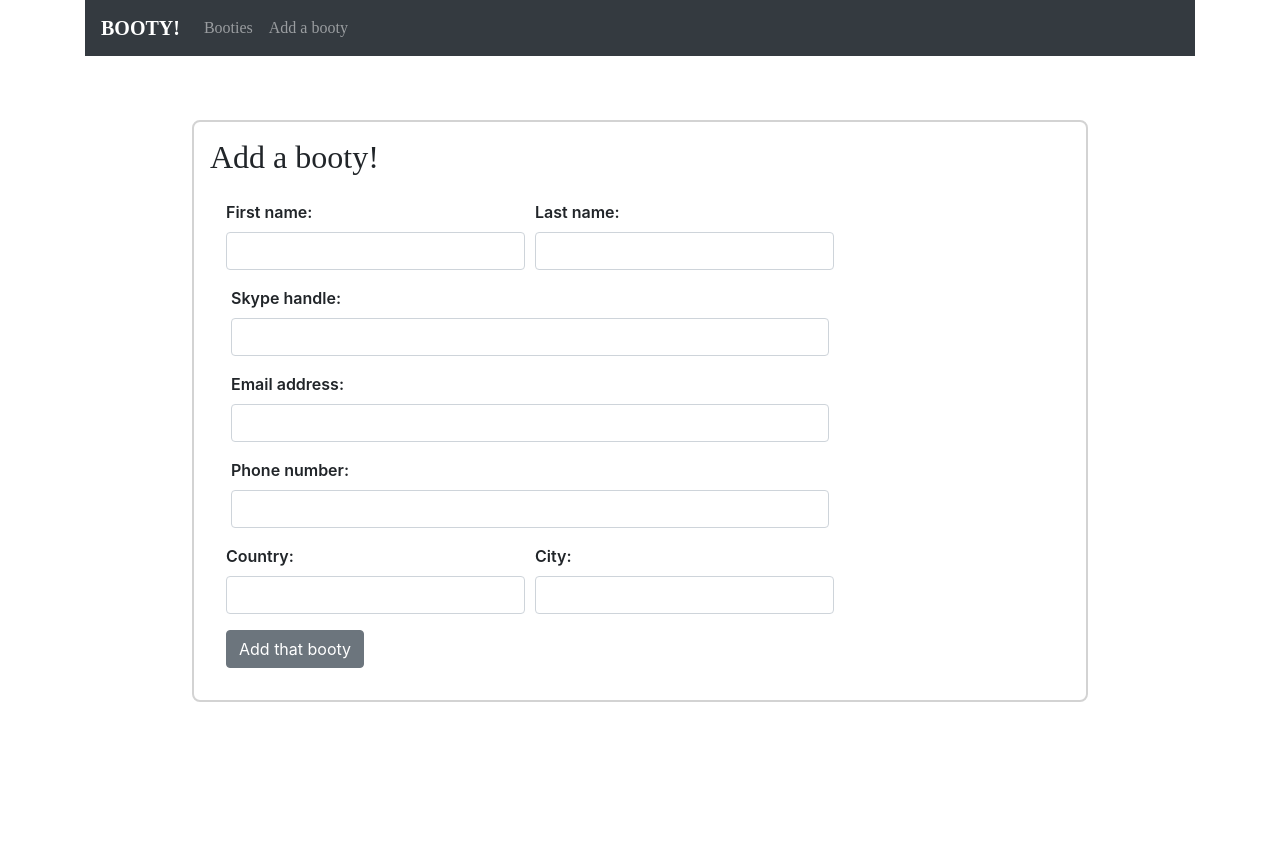
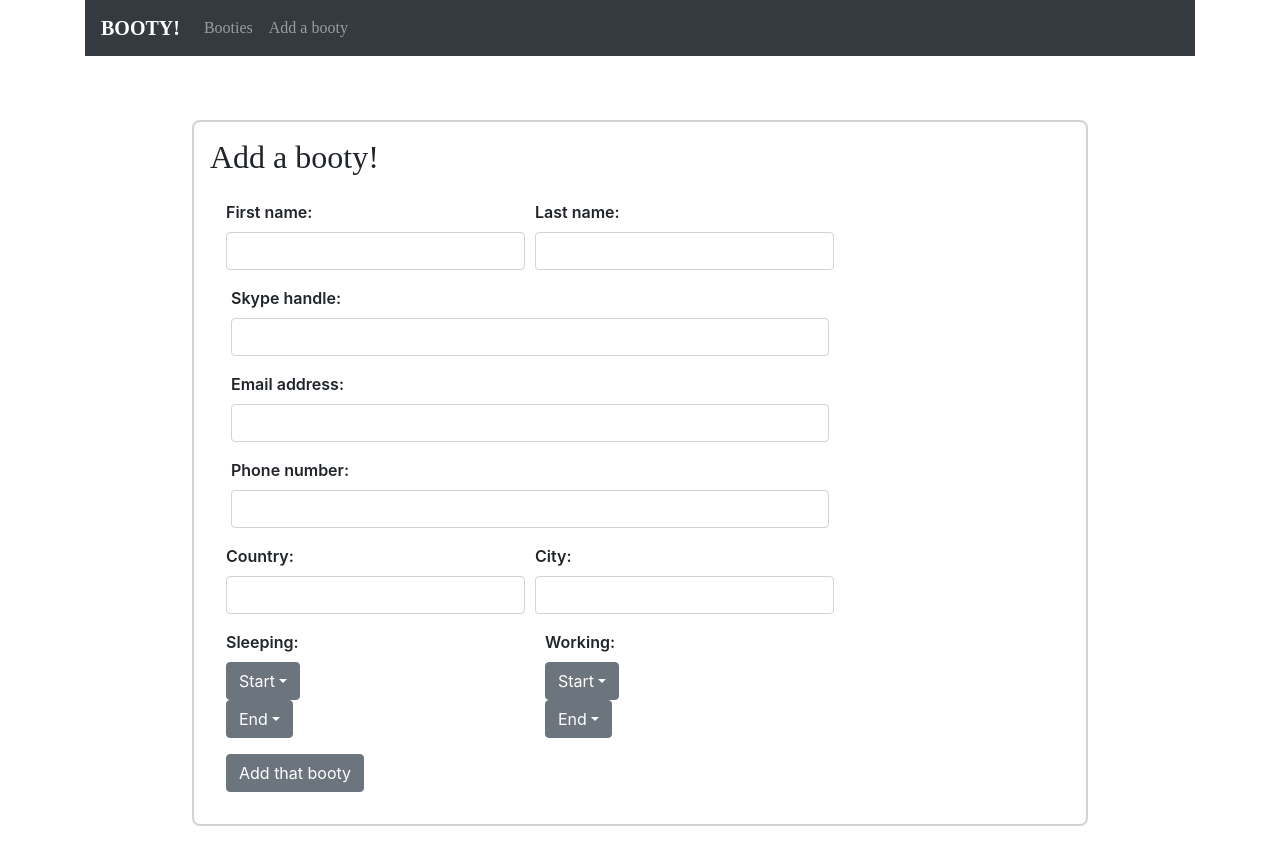
Before and after one commit to Andersclark/UpForBooty, a React (Create React App) app in the folder up-for-booty/: page /add in a window 1280 px wide. Before the commit the page ends 800 px from the top, so only its background shows below. Built offline with nearby package versions, Linux system fonts and the light colour scheme; a web font is replaced by a local one.

Commit message:
made sleeping and working dropdowns on AddBooty
and they work independently - woo!

```diff
--- a/up-for-booty/src/components/add-booty.js
+++ b/up-for-booty/src/components/add-booty.js
@@ -2,6 +2,7 @@ import React, { Component } from 'react';
 import { Container, Col, Row, Form, FormGroup, Label, Button, Input } from 'reactstrap';
 import axios from 'axios';
 import '../App.css';
+import TimeDropdown from './time-dropdown';
 
 export default class AddBooty extends Component {
   constructor(props) {
@@ -154,7 +155,7 @@ export default class AddBooty extends Component {
           </Col>
 
           <Row form>
-          <Col>
+            <Col>
               <FormGroup>
                 <Label>Country: </Label>
                 <Input type="text" required name="country" className="form-control"
@@ -178,7 +179,20 @@ export default class AddBooty extends Component {
             </Col>
           </Row>
 
-
+          <Row>
+            <Col md={6}>
+              <FormGroup>
+                <Label>Sleeping: </Label>
+                <TimeDropdown />
+              </FormGroup>
+            </Col>
+            <Col md={6}>
+              <FormGroup>
+              <Label>Working: </Label>
+                <TimeDropdown />
+              </FormGroup>
+            </Col>
+          </Row>
 
           <Button>Add that booty</Button>
         </Form>
--- /dev/null
+++ b/up-for-booty/src/components/time-dropdown.js
@@ -0,0 +1,54 @@
+import React, { Component } from 'react';
+import { Dropdown, DropdownToggle, DropdownMenu, DropdownItem } from 'reactstrap';
+
+export default class TimezoneDropdown extends Component {
+    constructor(props) {
+        super(props);
+        this.state = {
+            times: ['1:00', '2:00', '3:00', '4:00', '5:00', '6:00', '7:00', '8:00', '9:00', '10:00', '11:00', '12:00', '13:00', '14:00', '15:00', '16:00', '17:00', '18:00', '19:00', '20:00', '21:00', '22:00', '23:00', '24:00'],
+            isOpen1: false,
+            isOpen2: false,
+        };
+
+        this.toggle1 = this.toggle1.bind(this);
+        this.toggle2 = this.toggle2.bind(this);
+    }
+
+    onChangeHandler = (event) => {
+      console.log('here');
+    }
+
+    toggle1() {
+        this.setState(prevState => ({
+            isOpen1: !prevState.isOpen1
+        }));
+      }
+
+      toggle2() {
+        this.setState(prevState => ({
+            isOpen2: !prevState.isOpen2
+        }));
+      }
+
+    timezoneList() {
+            return this.state.times.map(current => {
+                return <DropdownItem onClick={this.onChangeHandler} value={current} key={current}>{current}</DropdownItem>;
+            });
+    }
+
+    render() {
+        return (
+            <div>
+                <Dropdown isOpen={this.state.isOpen1} toggle={this.toggle1}>
+                    <DropdownToggle caret>Start</DropdownToggle>
+                    <DropdownMenu>{this.timezoneList()}</DropdownMenu>
+                </Dropdown>
+
+                <Dropdown isOpen={this.state.isOpen2} toggle={this.toggle2}>
+                    <DropdownToggle caret>End</DropdownToggle>
+                    <DropdownMenu>{this.timezoneList()}</DropdownMenu>
+                </Dropdown>
+            </div>
+        );
+    }
+}
--- a/up-for-booty/src/home-page.js
+++ b/up-for-booty/src/home-page.js
@@ -15,7 +15,7 @@ export default class HomePage extends Component {
     constructor(props) {
         super(props);
         this.readFromDB();
-        this.state = {listToDisplay: []};
+        this.state = { listToDisplay: [] };
     }
 
     readFromDB() {
@@ -69,27 +69,27 @@ export default class HomePage extends Component {
         }
     }
 
-    sleep(ms){
+    sleep(ms) {
         return new Promise((resolve) => setTimeout(resolve, ms));
-      }
+    }
 
-      async updateTime(){
-        while(this._isMounted){
-            let newBooties = this.state.booties.slice();
-            for (let booty of newBooties){
-              booty.time = moment(booty.time).add(5000, "ms")
+    async updateTime() {
+        while (this._isMounted) {
+            let newBooties = this.state.listToDisplay.slice();
+            for (let booty of newBooties) {
+                booty.time = moment(booty.time).add(5000, "ms")
             }
-            this.setState({booties:newBooties});
+            this.setState({ booties: newBooties });
             await this.sleep(5000);
         }
-      }
-      componentDidMount(){
+    }
+    componentDidMount() {
         this._isMounted = true;
         this.updateTime();
-      }
-      componentWillUnmount(){
+    }
+    componentWillUnmount() {
         this._isMounted = false;
-      }
+    }
     render() {
         return (
             <div>
```
Also changed, not shown: up-for-booty/src/components/timezone-dropdown.js (deleted, +0 -72 lines).
